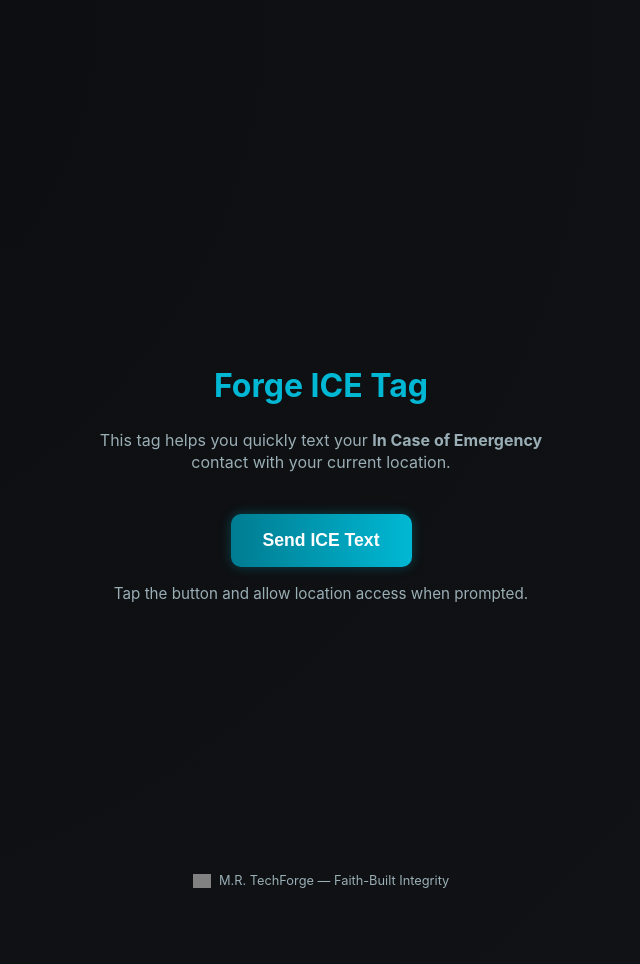
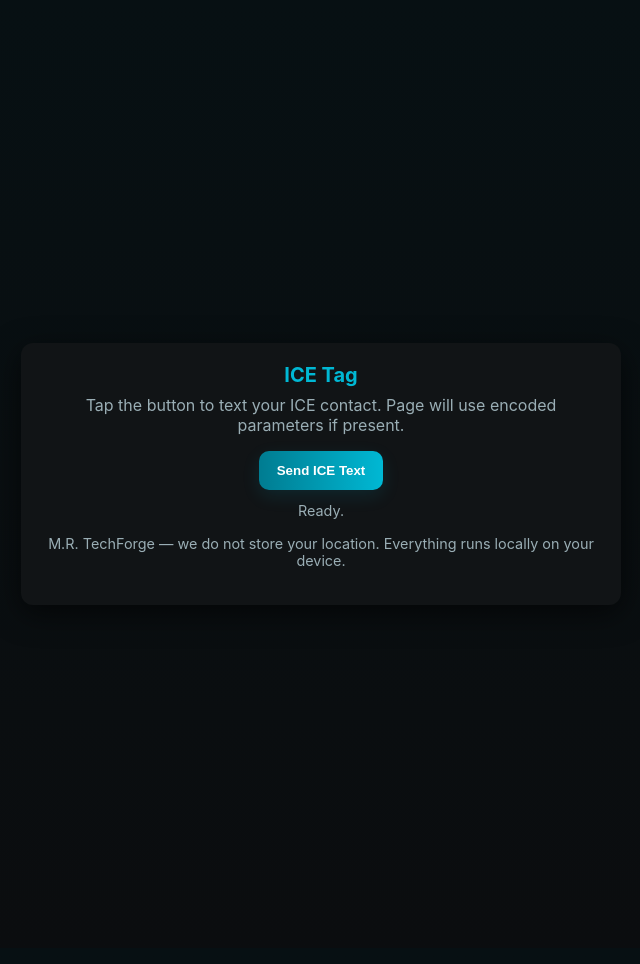
Before and after one commit to markisrt4/mrtechforge.github.io, a Jekyll site: the page nfc/ice.html, which Jekyll copies as it is, in a window 1280 px wide. Shown: the whole page, without its empty margins (319-959 px from the left). Built offline with Jekyll 4.4.1, drawn with Linux system fonts in a browser that asks for light colours; grey boxes are pictures that could not be loaded.

Commit message:
Update ice.html

```diff
--- a/nfc/ice.html
+++ b/nfc/ice.html
@@ -1,125 +1,136 @@
-<!DOCTYPE html>
+<!doctype html>
 <html lang="en">
 <head>
-<meta charset="UTF-8">
-<meta name="viewport" content="width=device-width, initial-scale=1.0">
-<title>MRTF ICE Tag — In Case of Emergency</title>
+<meta charset="utf-8" />
+<meta name="viewport" content="width=device-width,initial-scale=1" />
+<title>MRTF ICE — Smart Tag</title>
 <style>
-  :root {
-    --bg-dark: #0b0d0f;
-    --bg-light: #111316;
-    --accent: #00b8d4;
-    --text: #e0e0e0;
-    --muted: #9aaeb5;
-  }
-  body {
-    margin: 0;
-    font-family: "Inter", system-ui, sans-serif;
-    background: radial-gradient(circle at top left, var(--bg-dark) 0%, var(--bg-light) 100%);
-    color: var(--text);
-    text-align: center;
-    min-height: 100vh;
-    display: flex;
-    flex-direction: column;
-    justify-content: center;
-    align-items: center;
-    padding: 2rem;
-  }
-  h1 {
-    color: var(--accent);
-    margin-bottom: 0.5rem;
-  }
-  p {
-    color: var(--muted);
-    max-width: 480px;
-    line-height: 1.4;
-  }
-  button {
-    background: linear-gradient(90deg, #007c91, var(--accent));
-    border: none;
-    border-radius: 10px;
-    color: #fff;
-    padding: 1rem 2rem;
-    font-size: 1.1rem;
-    font-weight: 600;
-    margin-top: 1.5rem;
-    cursor: pointer;
-    box-shadow: 0 0 12px rgba(0, 184, 212, 0.3);
-  }
-  button:hover {
-    box-shadow: 0 0 20px rgba(0, 184, 212, 0.6);
-  }
-  #status { margin-top: 1rem; color: var(--muted); font-size: 0.95rem; }
-  #manual a { color: var(--accent); word-break: break-all; }
-  footer {
-    position: absolute;
-    bottom: 12px;
-    font-size: 0.8rem;
-    color: var(--muted);
-  }
-  footer img {
-    height: 14px;
-    vertical-align: middle;
-    margin-right: 4px;
-    opacity: 0.8;
-  }
+  :root{--bg:#0b0d0f;--muted:#9aaeb5;--accent:#00b8d4;--card:#111416;--text:#dfeef3}
+  body{margin:0;font-family:Inter,system-ui,Roboto,Arial,sans-serif;background:linear-gradient(180deg,#071013,#0b0d0f);color:var(--text);min-height:100vh;display:flex;align-items:center;justify-content:center;padding:24px}
+  .card{max-width:560px;width:100%;background:var(--card);border-radius:12px;padding:20px;box-shadow:0 8px 30px rgba(0,0,0,0.6);text-align:center}
+  h1{color:var(--accent);margin:0 0 8px;font-size:1.25rem}
+  p{color:var(--muted);margin:0 0 16px}
+  button{background:linear-gradient(90deg,#007c91,#00b8d4);border:none;color:#fff;padding:12px 18px;border-radius:10px;font-weight:600;cursor:pointer;box-shadow:0 6px 18px rgba(0,184,212,0.12)}
+  .small{font-size:0.9rem;color:var(--muted);margin-top:12px}
+  .link{display:block;margin-top:14px;color:#a9e8f0;word-break:break-all}
+  .hidden{display:none}
 </style>
 </head>
 <body>
-  <h1>Forge ICE Tag</h1>
-  <p>This tag helps you quickly text your <strong>In Case of Emergency</strong> contact with your current location.</p>
-  <button id="sendBtn">Send ICE Text</button>
-  <p id="status">Tap the button and allow location access when prompted.</p>
+  <div class="card" role="main" aria-live="polite">
+    <h1>ICE Tag</h1>
+    <p id="desc">Tap the button to text your ICE contact. Page will use encoded parameters if present.</p>
 
-  <div id="manual" style="display:none;">
-    <p>If your phone didn’t open the Messages app automatically, tap below:</p>
-    <a id="smsLink" href="#">Open SMS manually</a>
+    <div id="controls">
+      <button id="goBtn">Send ICE Text</button>
+      <p id="status" class="small">Ready.</p>
+    </div>
+
+    <div id="manual" class="hidden">
+      <p class="small">If automatic opening fails, tap the manual link below:</p>
+      <a id="smsLink" class="link" href="#">Open SMS manually</a>
+      <a id="mapsLink" class="link hidden" href="#" target="_blank" rel="noopener">Open location in Maps</a>
+    </div>
+
+    <p class="small">M.R. TechForge — we do not store your location. Everything runs locally on your device.</p>
   </div>
 
-  <footer>
-    <img src="/assets/images/forge_cross_icon.png" alt="Cross"> M.R. TechForge — Faith-Built Integrity
-  </footer>
+<script>
+(function(){
+  const DEFAULT_ICE_NUMBER = "+5551212"; // fallback if no ice= param
+  const PARAMS = new URLSearchParams(window.location.search);
+  const iceParam = PARAMS.get('ice');             // +1555...
+  const coordsParam = PARAMS.get('coords');       // "lat,lon" or "none"
+  const ICE_NUMBER = iceParam ? iceParam : DEFAULT_ICE_NUMBER;
 
-  <script>
-  const ICE_NUMBER = "+12488024493";  // <-- Replace with your ICE number
-  const btn = document.getElementById("sendBtn");
-  const status = document.getElementById("status");
-  const manual = document.getElementById("manual");
-  const smsLink = document.getElementById("smsLink");
+  const goBtn = document.getElementById('goBtn');
+  const status = document.getElementById('status');
+  const manual = document.getElementById('manual');
+  const smsLink = document.getElementById('smsLink');
+  const mapsLink = document.getElementById('mapsLink');
 
-  function buildSmsUri(number, message) {
-    const encoded = encodeURIComponent(message);
-    return `sms:${number}?body=${encoded}`;
+  function urlEncode(s){ return encodeURIComponent(s); }
+  function buildSmsUri(number, body){ return `sms:${number}?body=${urlEncode(body)}`; }
+
+  function openUri(uri){
+    window.location.href = uri;
+    setTimeout(()=> manual.classList.remove('hidden'), 1200);
   }
 
-  function openSms(uri) {
-    window.location.href = uri;
-    setTimeout(() => { manual.style.display = "block"; }, 1500);
+  function useStaticCoords(coordText){
+    // coordText expected "lat,lon" (simple validation)
+    const parts = coordText.split(',');
+    if(parts.length !== 2) return null;
+    const lat = parseFloat(parts[0]);
+    const lon = parseFloat(parts[1]);
+    if(isNaN(lat) || isNaN(lon)) return null;
+    return { lat: lat.toFixed(6), lon: lon.toFixed(6) };
   }
 
-  btn.addEventListener("click", () => {
-    if (!navigator.geolocation) {
-      status.textContent = "Geolocation not supported on this device.";
+  async function handleSend(){
+    status.textContent = "Preparing message...";
+    // Case A: coords param explicitly set to "none" -> no location
+    if(coordsParam && coordsParam.toLowerCase() === "none"){
+      const message = `This is an emergency. Please call me.`;
+      const smsUri = buildSmsUri(ICE_NUMBER, message);
+      smsLink.href = smsUri;
+      openUri(smsUri);
       return;
     }
-    status.textContent = "Getting your current location...";
-    navigator.geolocation.getCurrentPosition(pos => {
-      const lat = pos.coords.latitude.toFixed(5);
-      const lon = pos.coords.longitude.toFixed(5);
-      const mapsUrl = `https://maps.google.com/?q=${lat},${lon}`;
-      const message = `This is an emergency. My current location: ${mapsUrl}`;
-      const smsUri = buildSmsUri(ICE_NUMBER, message);
 
-      status.textContent = "Location acquired. Opening your SMS app...";
-      smsLink.href = smsUri;
-      openSms(smsUri);
-    }, err => {
-      status.textContent = "Could not get location. Opening SMS without it.";
+    // Case B: coords param contains static coords
+    if(coordsParam){
+      const parsed = useStaticCoords(coordsParam);
+      if(parsed){
+        const mapsUrl = `https://maps.google.com/?q=${parsed.lat},${parsed.lon}`;
+        const message = `This is an emergency. My location: ${mapsUrl}`;
+        const smsUri = buildSmsUri(ICE_NUMBER, message);
+        smsLink.href = smsUri;
+        mapsLink.href = mapsUrl;
+        mapsLink.classList.remove('hidden');
+        openUri(smsUri);
+        return;
+      }
+      // fallthrough to geolocation if coords param is invalid
+    }
+
+    // Case C: No coords param -> attempt browser geolocation
+    if(!navigator.geolocation){
+      status.textContent = "Geolocation not available — opening SMS without location.";
       const smsUri = buildSmsUri(ICE_NUMBER, "This is an emergency. Please call me!");
       smsLink.href = smsUri;
-      openSms(smsUri);
-    });
-  });
-  </script>
+      openUri(smsUri);
+      return;
+    }
+
+    status.textContent = "Requesting location permission...";
+    navigator.geolocation.getCurrentPosition(pos => {
+      const lat = pos.coords.latitude.toFixed(6);
+      const lon = pos.coords.longitude.toFixed(6);
+      const mapsUrl = `https://maps.google.com/?q=${lat},${lon}`;
+      const message = `This is an emergency. My location: ${mapsUrl}`;
+      const smsUri = buildSmsUri(ICE_NUMBER, message);
+      smsLink.href = smsUri;
+      mapsLink.href = mapsUrl;
+      mapsLink.classList.remove('hidden');
+      status.textContent = "Location acquired — opening SMS app...";
+      openUri(smsUri);
+    }, err => {
+      // if user blocks location or error, fallback to SMS without coords
+      status.textContent = "Location unavailable — opening SMS without location.";
+      const smsUri = buildSmsUri(ICE_NUMBER, "This is an emergency. Please call me!");
+      smsLink.href = smsUri;
+      openUri(smsUri);
+    }, { enableHighAccuracy:true, timeout:10000, maximumAge:0 });
+  }
+
+  goBtn.addEventListener('click', handleSend);
+
+  // Pre-fill manual link if no JS action yet
+  smsLink.href = buildSmsUri(ICE_NUMBER, "This is an emergency. Please call me!");
+  smsLink.textContent = `Send ICE text to ${ICE_NUMBER}`;
+
+})();
+</script>
 </body>
 </html>
```
